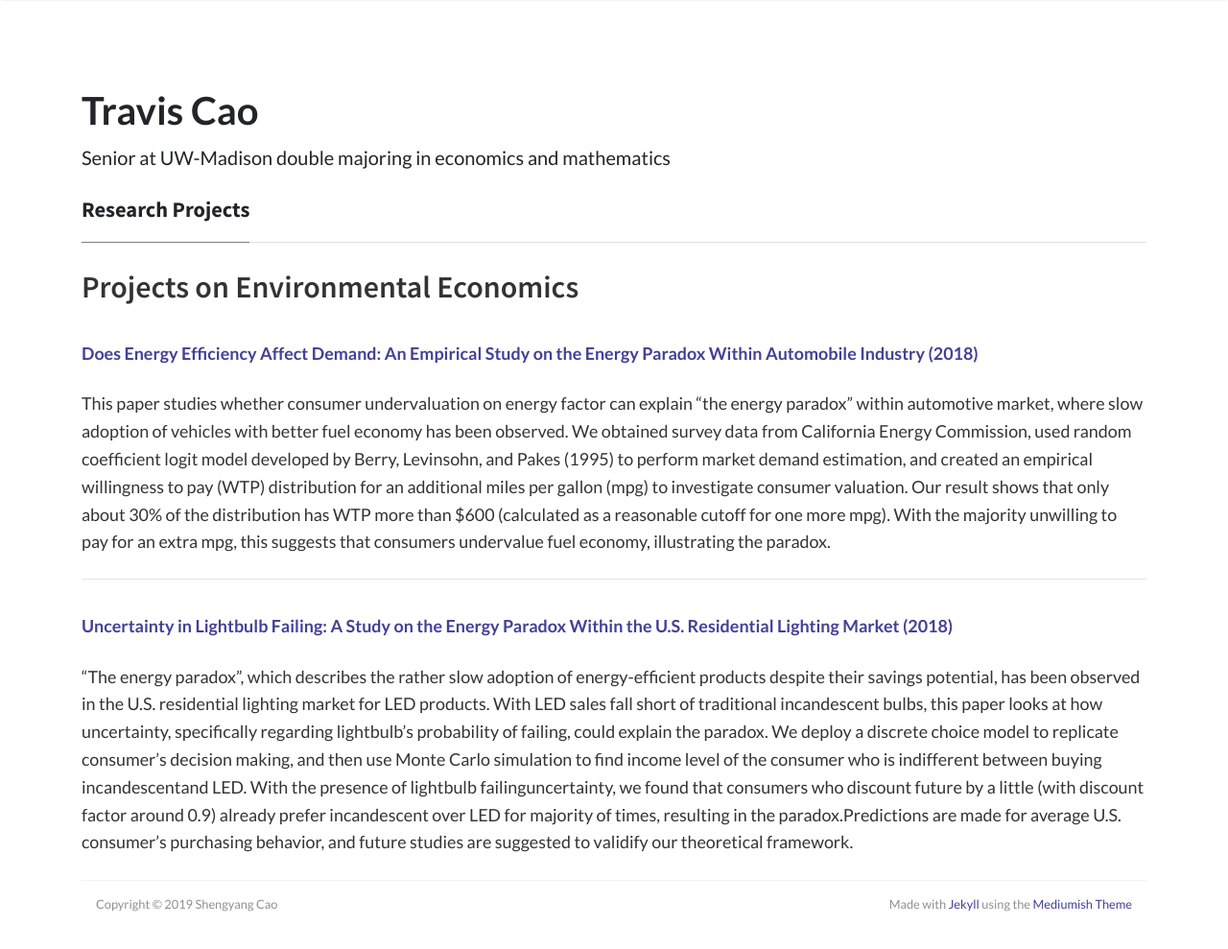
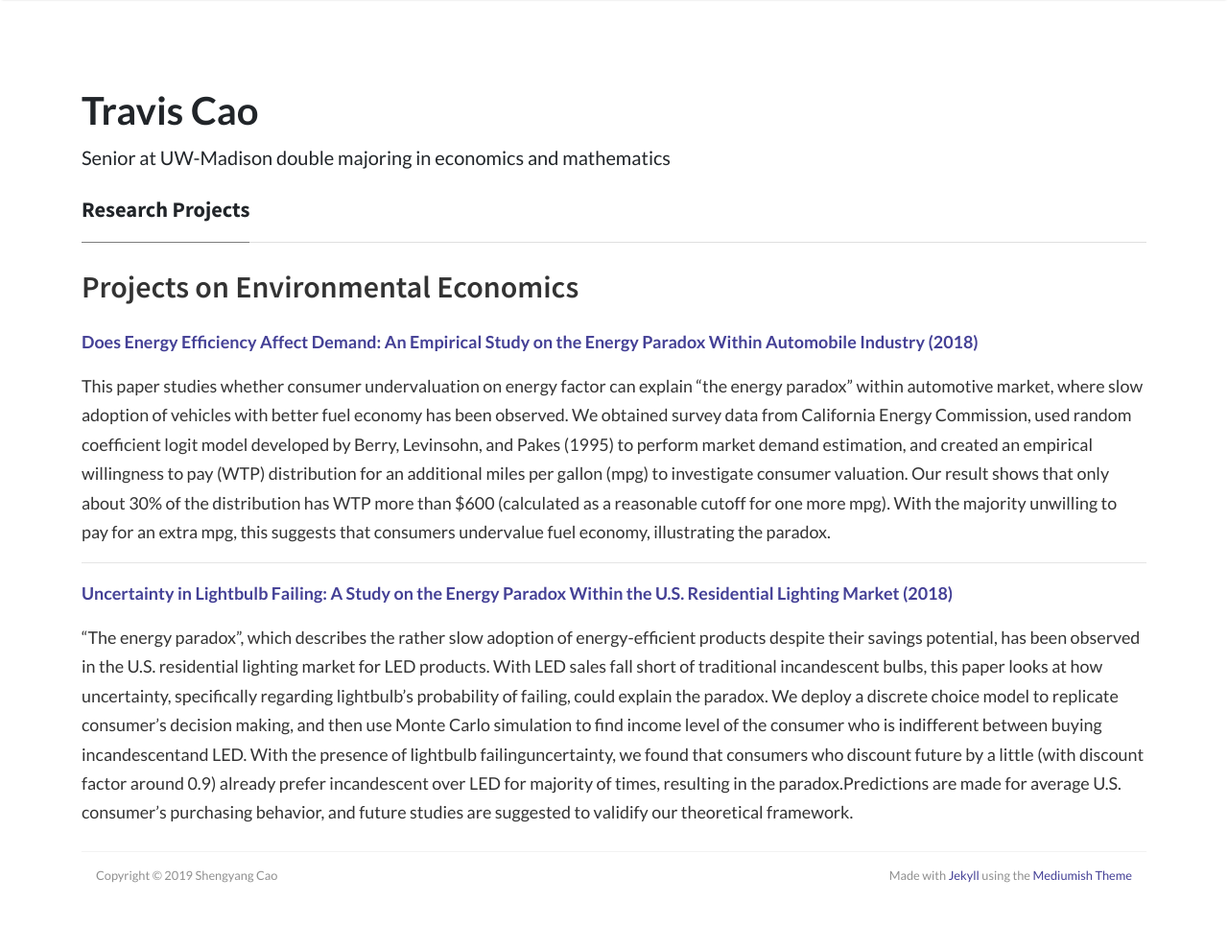
Before and after one commit to scaotravis/scaotravis.github.io, a Jekyll site: the page built from _posts/2019-01-11-research.md, in a window 1280 px wide and 999 px high. Shown: the top 989 px of the window at 96% size. Built offline with Jekyll 4.4.1, drawn with Linux system fonts in a browser that asks for light colours; nearby versions of some CDN libraries; comment, search, counter and statistics services are not loaded.

Commit message:
update between paragraph whitespace

```diff
--- a/_posts/2019-01-11-research.md
+++ b/_posts/2019-01-11-research.md
@@ -7,16 +7,12 @@ permalink: /research/
 
 ## Projects on Environmental Economics
 
-<hr style="height:.5pt; visibility:hidden;" />
-
 [**Does Energy Efficiency Affect Demand: An Empirical Study on the Energy Paradox Within Automobile Industry (2018)**]({{ site.url }}/downloads/cao_fuel_economy.pdf)
 
 This paper studies whether consumer undervaluation on energy factor can explain “the energy paradox” within automotive market, where slow adoption of vehicles with better fuel economy has been observed. We obtained survey data from California Energy Commission, used random coefficient logit model developed by Berry, Levinsohn, and Pakes (1995) to perform market demand estimation, and created an empirical willingness to pay (WTP) distribution for an additional miles per gallon (mpg) to investigate consumer valuation. Our result shows that only about 30% of the distribution has WTP more than $600 (calculated as a reasonable cutoff for one more mpg). With the majority unwilling to pay for an extra mpg, this suggests that consumers undervalue fuel economy, illustrating the paradox.
 
 ---
 
-<hr style="height:.5pt; visibility:hidden;" />
-
 [**Uncertainty in Lightbulb Failing: A Study on the Energy Paradox Within the U.S. Residential Lighting Market (2018)**]({{ site.url }}/downloads/cao_lightbulb.pdf)
 
 “The energy paradox”, which describes the rather slow adoption of energy-efficient products despite their savings potential, has been observed in the U.S. residential lighting market for LED products. With LED sales fall short of traditional incandescent bulbs, this paper looks at how uncertainty, specifically regarding lightbulb’s probability of failing, could explain the paradox. We deploy a discrete choice model to replicate consumer’s decision making, and then use Monte Carlo simulation to find income level of the consumer who is indifferent between buying incandescentand LED. With the presence of lightbulb failinguncertainty, we found that consumers who discount future by a little (with discount factor around 0.9) already prefer incandescent over LED for majority of times, resulting in the paradox.Predictions are made for average U.S. consumer’s purchasing behavior, and future studies are suggested to validify our theoretical framework.
--- a/assets/css/screen.css
+++ b/assets/css/screen.css
@@ -255,7 +255,7 @@ License: https://www.wowthemes.net/freebies-license/
  .article-post {
      font-family: "Lato";
      font-size:1.12rem;
-     line-height:1.8rem;
+     line-height:1.9rem;
      color:rgba(0,0,0,.8);
 }
  blockquote {
@@ -265,7 +265,7 @@ License: https://www.wowthemes.net/freebies-license/
      color:rgba(0,0,0,.5);
 }
  .article-post p,.article-post blockquote {
-     margin:0 0 1.5rem 0;
+     margin:0 0 1rem 0;
 }
  .featured-image {
      display:block;
@@ -549,7 +549,7 @@ License: https://www.wowthemes.net/freebies-license/
 }
  .article-post .h1, .article-post .h2, .article-post .h3, .article-post .h4, .article-post .h5, .article-post .h6, .article-post h1, .article-post h2, .article-post h3, .article-post h4, .article-post h5, .article-post h6 {
      font-weight: 600;
-     margin-bottom: 1.1rem;
+     margin-bottom: 1.4rem;
 }
  .article-post img.shadow {
      -webkit-box-shadow: 0px 0px 10px 0px rgba(0, 0, 0, 0.30);
```
Also changed, not shown: 3 other files.
